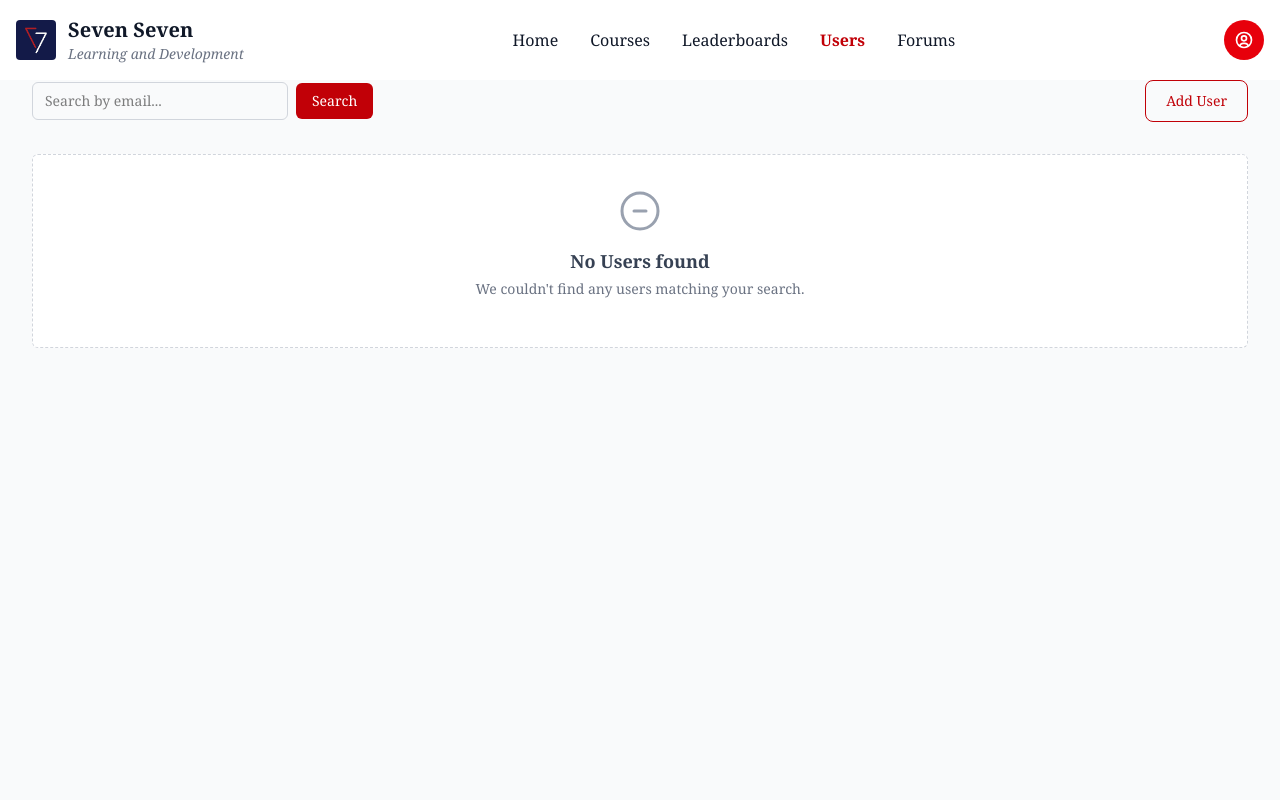
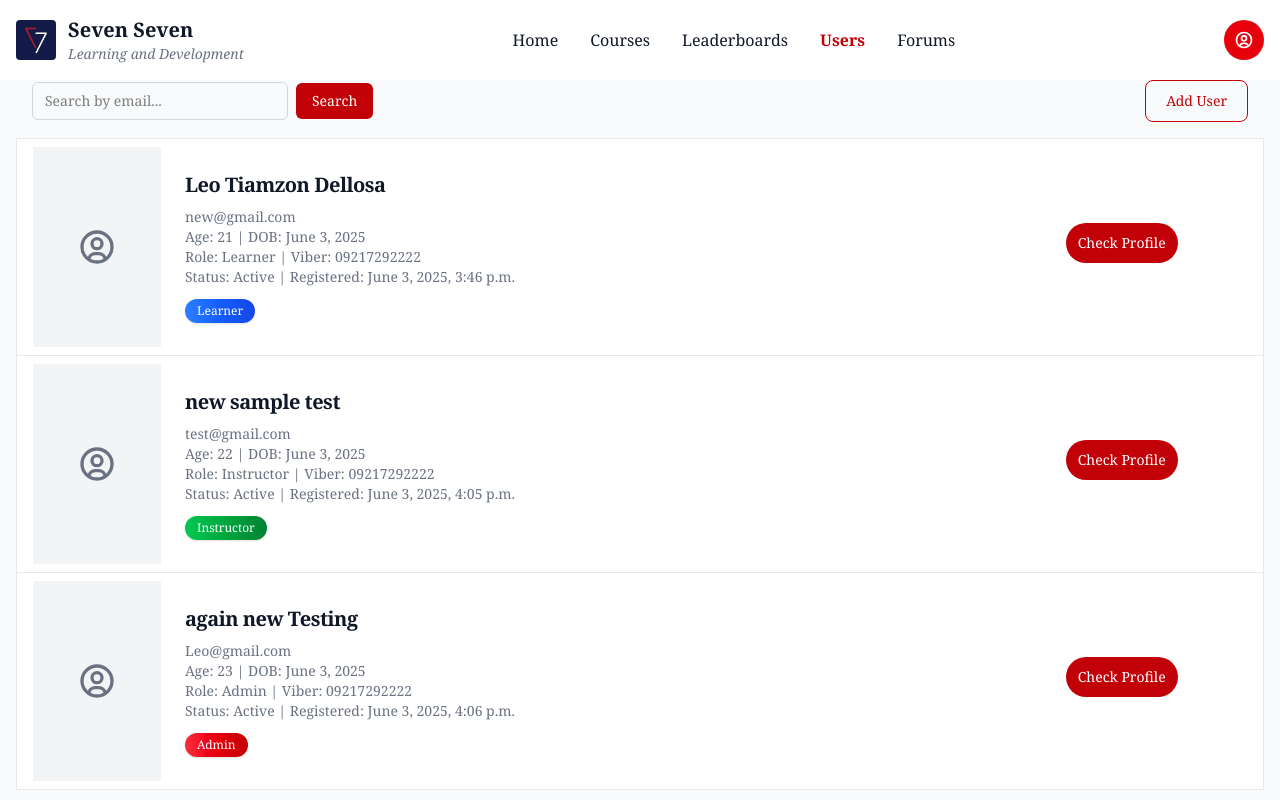
Before and after one commit to leodellosa/etl-project, a Django app: page /user/ in a window 1280 px wide. Run offline with Django 5.2, Linux system fonts and the light colour scheme; data comes from the database, SQL or seed files in the repository; data that the repository does not hold is empty; some libraries are stand-ins or nearby versions.

Commit message:
Third commit

```diff
--- a/etl_project/etl_project/config.py
+++ b/etl_project/etl_project/config.py
@@ -4,10 +4,10 @@ from django.core.exceptions import ImproperlyConfigured
 
 dotenv_path = os.path.join(os.path.dirname(os.path.dirname(os.path.abspath(__file__))), '.env')
 load_dotenv(dotenv_path, override=True)  # <--- force override
-print(f"Loaded environment variables from {dotenv_path}")
+# print(f"Loaded environment variables from {dotenv_path}")
 
 DJANGO_ENV = os.getenv("DJANGO_ENV", "development")
-print(f"DJANGO_ENV: {DJANGO_ENV}")
+# print(f"DJANGO_ENV: {DJANGO_ENV}")
 # etl_project/etl_project/config.py
 DEFAULT_USER_API_URL = os.getenv("USER_API_URL", "http://127.0.0.1:8000")
 DEFAULT_COURSE_API_URL = os.getenv("COURSE_API_URL", "http://127.0.0.1:8000")
--- a/etl_project/theme/static/css/dist/styles.css
+++ b/etl_project/theme/static/css/dist/styles.css
@@ -18,6 +18,7 @@
     --color-red-900: oklch(39.6% 0.141 25.723);
     --color-green-500: oklch(72.3% 0.219 149.579);
     --color-green-600: oklch(62.7% 0.194 149.214);
+    --color-green-700: oklch(52.7% 0.154 150.069);
     --color-blue-300: oklch(80.9% 0.105 251.813);
     --color-blue-500: oklch(62.3% 0.214 259.815);
     --color-blue-600: oklch(54.6% 0.245 262.881);
@@ -602,13 +603,39 @@
     --tw-gradient-from: var(--color-blue-500);
     --tw-gradient-stops: var(--tw-gradient-via-stops, var(--tw-gradient-position), var(--tw-gradient-from) var(--tw-gradient-from-position), var(--tw-gradient-to) var(--tw-gradient-to-position));
   }
+  .from-green-500 {
+    --tw-gradient-from: var(--color-green-500);
+    --tw-gradient-stops: var(--tw-gradient-via-stops, var(--tw-gradient-position), var(--tw-gradient-from) var(--tw-gradient-from-position), var(--tw-gradient-to) var(--tw-gradient-to-position));
+  }
+  .from-red-500 {
+    --tw-gradient-from: var(--color-red-500);
+    --tw-gradient-stops: var(--tw-gradient-via-stops, var(--tw-gradient-position), var(--tw-gradient-from) var(--tw-gradient-from-position), var(--tw-gradient-to) var(--tw-gradient-to-position));
+  }
   .via-blue-600 {
     --tw-gradient-via: var(--color-blue-600);
     --tw-gradient-via-stops: var(--tw-gradient-position), var(--tw-gradient-from) var(--tw-gradient-from-position), var(--tw-gradient-via) var(--tw-gradient-via-position), var(--tw-gradient-to) var(--tw-gradient-to-position);
     --tw-gradient-stops: var(--tw-gradient-via-stops);
   }
+  .via-green-600 {
+    --tw-gradient-via: var(--color-green-600);
+    --tw-gradient-via-stops: var(--tw-gradient-position), var(--tw-gradient-from) var(--tw-gradient-from-position), var(--tw-gradient-via) var(--tw-gradient-via-position), var(--tw-gradient-to) var(--tw-gradient-to-position);
+    --tw-gradient-stops: var(--tw-gradient-via-stops);
+  }
+  .via-red-600 {
+    --tw-gradient-via: var(--color-red-600);
+    --tw-gradient-via-stops: var(--tw-gradient-position), var(--tw-gradient-from) var(--tw-gradient-from-position), var(--tw-gradient-via) var(--tw-gradient-via-position), var(--tw-gradient-to) var(--tw-gradient-to-position);
+    --tw-gradient-stops: var(--tw-gradient-via-stops);
+  }
   .to-blue-700 {
     --tw-gradient-to: var(--color-blue-700);
+    --tw-gradient-stops: var(--tw-gradient-via-stops, var(--tw-gradient-position), var(--tw-gradient-from) var(--tw-gradient-from-position), var(--tw-gradient-to) var(--tw-gradient-to-position));
+  }
+  .to-green-700 {
+    --tw-gradient-to: var(--color-green-700);
+    --tw-gradient-stops: var(--tw-gradient-via-stops, var(--tw-gradient-position), var(--tw-gradient-from) var(--tw-gradient-from-position), var(--tw-gradient-to) var(--tw-gradient-to-position));
+  }
+  .to-red-700 {
+    --tw-gradient-to: var(--color-red-700);
     --tw-gradient-stops: var(--tw-gradient-via-stops, var(--tw-gradient-position), var(--tw-gradient-from) var(--tw-gradient-from-position), var(--tw-gradient-to) var(--tw-gradient-to-position));
   }
   .object-cover {
--- a/etl_project/user/models.py
+++ b/etl_project/user/models.py
@@ -1,22 +1,42 @@
 from django.db import models
+from django.utils import timezone
 
 class User(models.Model):
+    first_name = models.CharField("First Name", max_length=100,blank=True, null=True)
+    last_name = models.CharField("Last Name", max_length=100,blank=True, null=True)
+    middle_name = models.CharField("Middle Name", max_length=100, blank=True, null=True)
 
-    # first_name = models.CharField(max_length=100)
-    # last_name = models.CharField(max_length=100)
-    email = models.EmailField(unique=True)
-    age = models.PositiveIntegerField()
-    date_of_birth = models.DateField()
+    email = models.EmailField("Email", unique=True)
+    mobile_number = models.CharField("Mobile Number (Viber)", max_length=15,blank=True, null=True)
 
-    # STATUS_CHOICES = [
-    #     ('Active', 'Active'),
-    #     ('Inactive', 'Inactive'),
-    # ]
-    # status = models.CharField(
-    #     max_length=10,
-    #     choices=STATUS_CHOICES,
-    #     default='Active',
-    # )
+    age = models.PositiveIntegerField("Age")
+    date_of_birth = models.DateField("Date of Birth")
+
+    ROLE_CHOICES = [
+        ('learner', 'Learner'),
+        ('instructor', 'Instructor'),
+        ('admin', 'Admin'),
+    ]
+    role = models.CharField("Role/Title", max_length=20, choices=ROLE_CHOICES, default='learner')
+
+    STATUS_CHOICES = [
+        ('Active', 'Active'),
+        ('Inactive', 'Inactive'),
+    ]
+    status = models.CharField(
+        "Status",
+        max_length=10,
+        choices=STATUS_CHOICES,
+        default='Active',
+    )
+
+    registration_date = models.DateTimeField("Registration Date", default=timezone.now)
+
+    @property
+    def complete_name(self):
+        if self.middle_name:
+            return f"{self.first_name} {self.middle_name} {self.last_name}"
+        return f"{self.first_name} {self.last_name}"
 
     def __str__(self):
-        return f"{self.email} - {self.age} - {self.date_of_birth}"
+        return f"{self.complete_name} - {self.email}"
--- a/etl_project/user/templates/user_list.html
+++ b/etl_project/user/templates/user_list.html
@@ -59,17 +59,34 @@
 							<div class="p-6 flex flex-col justify-between">
 								<div class="mb-3">
 									<h5 class="mb-2 text-xl font-semibold tracking-tight text-gray-900 dark:text-white">
-										{{ user.email }}
+                                        {{ user.complete_name }}
                                     </h5>
                                     <p class="text-sm text-gray-500 dark:text-gray-400">
-										{{ user.age }} — {{ user.date_of_birth }}
+                                        {{ user.email }}<br>
+                                        Age: {{ user.age }} | DOB: {{ user.date_of_birth }}<br>
+                                        Role: {{ user.get_role_display }} | Viber: {{ user.mobile_number }}<br>
+                                        Status: {{ user.get_status_display }} | Registered: {{ user.registration_date }}
                                     </p>
 								</div>
 
                                 <div class="flex space-x-2">
+                                    {% if user.role == "learner" %}
                                         <span class="text-white bg-gradient-to-r from-blue-500 via-blue-600 to-blue-700 font-medium text-xs px-3 py-1 rounded-full shadow-sm">
                                             Learner
                                         </span>
+                                    {% elif user.role == "instructor" %}
+                                        <span class="text-white bg-gradient-to-r from-green-500 via-green-600 to-green-700 font-medium text-xs px-3 py-1 rounded-full shadow-sm">
+                                            Instructor
+                                        </span>
+                                    {% elif user.role == "admin" %}
+                                        <span class="text-white bg-gradient-to-r from-red-500 via-red-600 to-red-700 font-medium text-xs px-3 py-1 rounded-full shadow-sm">
+                                            Admin
+                                        </span>
+                                    {% else %}
+                                        <span class="text-gray-700 bg-gray-200 font-medium text-xs px-3 py-1 rounded-full shadow-sm">
+                                            Unknown
+                                        </span>
+                                    {% endif %}
                                 </div>
 							</div>
 						</div>
--- a/requirements.txt
+++ b/requirements.txt
@@ -10,11 +10,13 @@ cookiecutter==2.6.0
 Django==5.2.1
 django-browser-reload==1.18.0
 django-tailwind==4.0.1
+gunicorn==23.0.0
 idna==3.10
 Jinja2==3.1.6
 markdown-it-py==3.0.0
 MarkupSafe==3.0.2
 mdurl==0.1.2
+packaging==25.0
 Pygments==2.19.1
 python-dateutil==2.9.0.post0
 python-dotenv==1.1.0
```
Also changed, not shown: etl_project/initial_data.json (added, +1 -0 lines), etl_project/user/forms.py (+11 -1 lines), etl_project/user/migrations/0002_user_first_name_user_last_name_user_middle_name_and_more.py (added), etl_project/user/migrations/0003_remove_user_title_user_role.py (added), 5 other files. Lines whose indentation alone changed are shown as unchanged.
